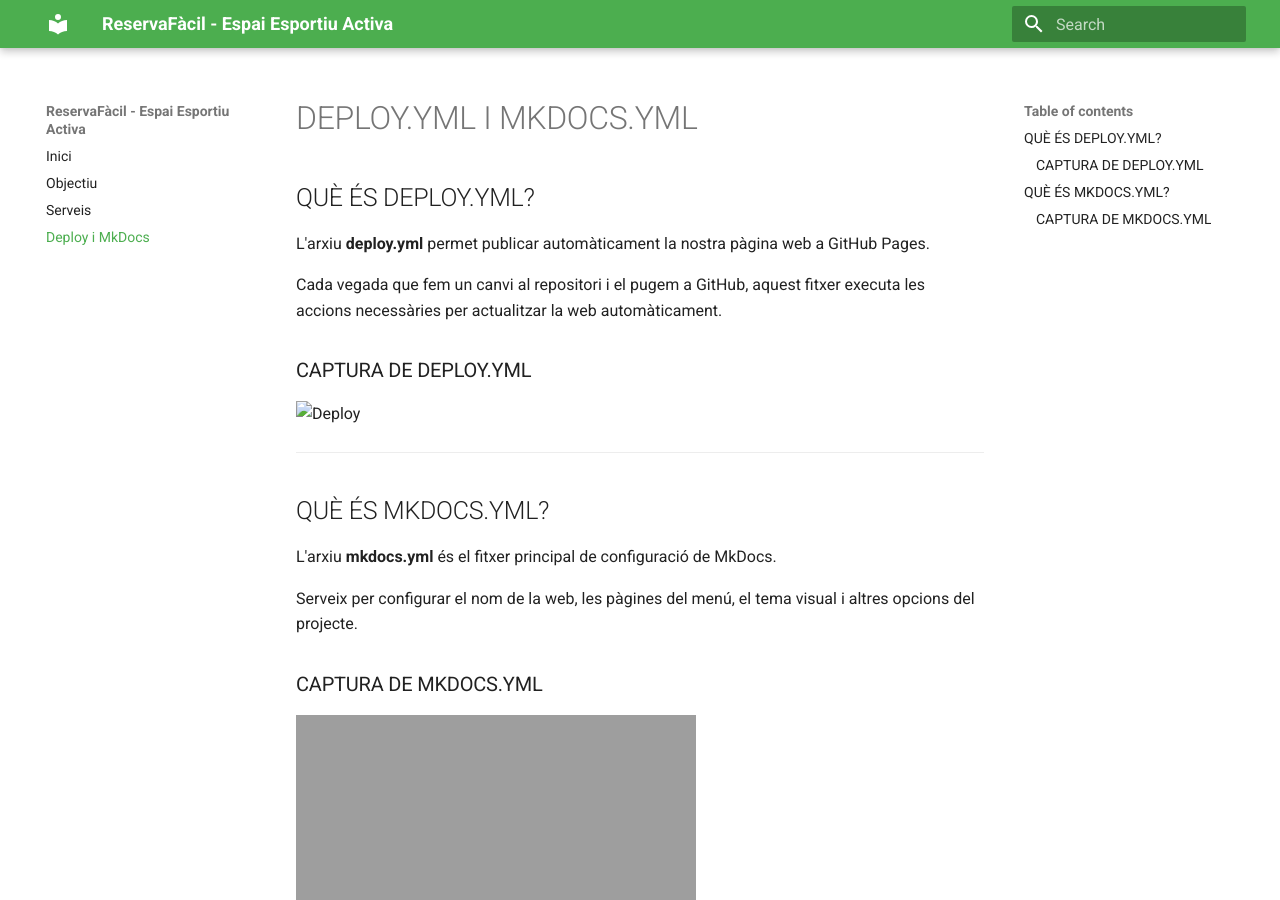
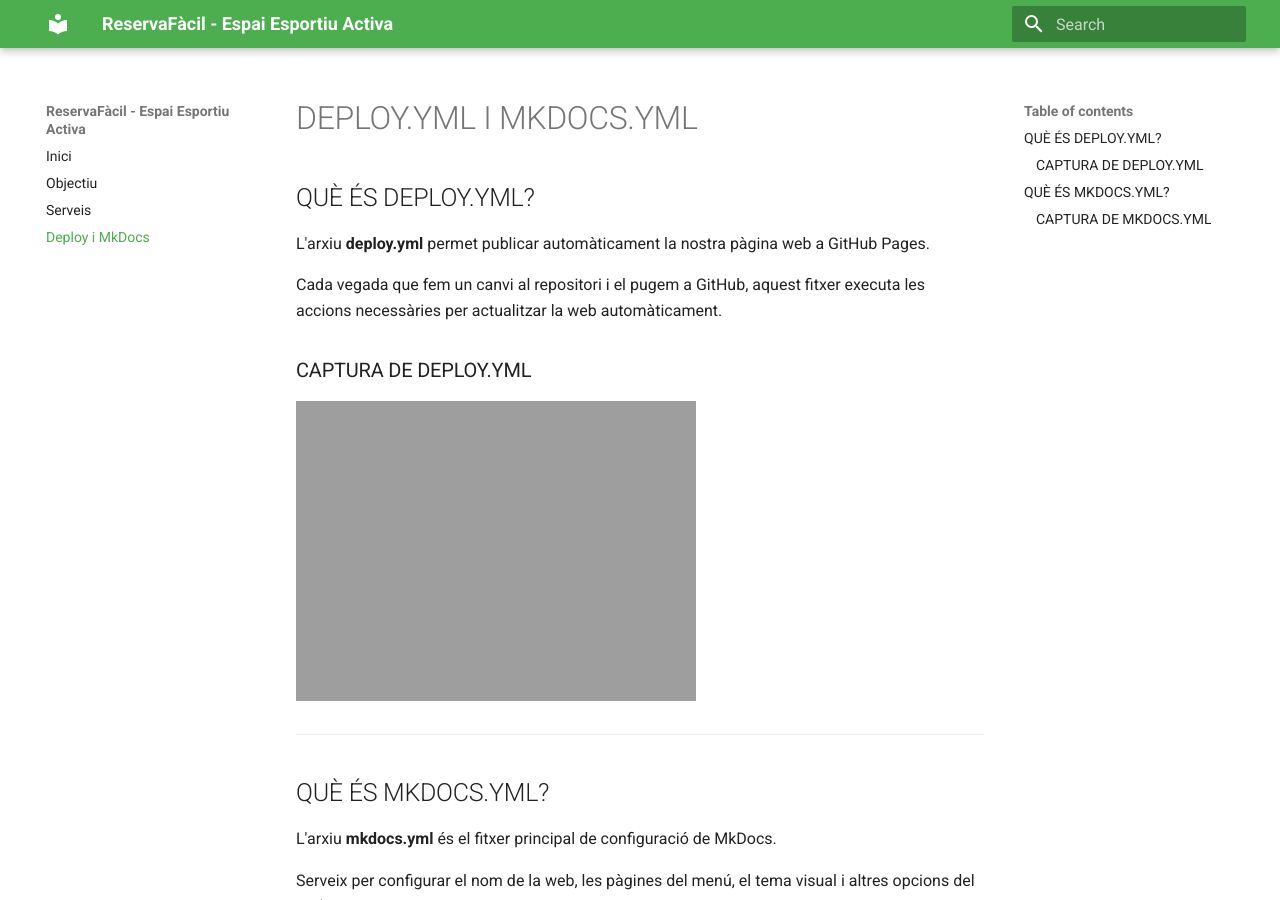
Before and after one commit to Mehmoonali/espai_esportiu_activa, an MkDocs documentation site: the page built from docs/deploy-mkdocs.md, in a window 1280 px wide and 900 px high. Built offline with MkDocs 1.6.1 and Material for MkDocs 9.7.7, drawn with Linux system fonts in a browser that asks for light colours.

```diff
--- a/docs/deploy-mkdocs.md
+++ b/docs/deploy-mkdocs.md
@@ -8,7 +8,7 @@ Cada vegada que fem un canvi al repositori i el pugem a GitHub, aquest fitxer ex
 
 ### CAPTURA DE DEPLOY.YML
 
-![Deploy](img/Deploy.png)
+![Deploy](img/%Deploy.png)
 
 ---
 
```
Also changed, not shown: docs/Grup.md (+0 -1 lines).
